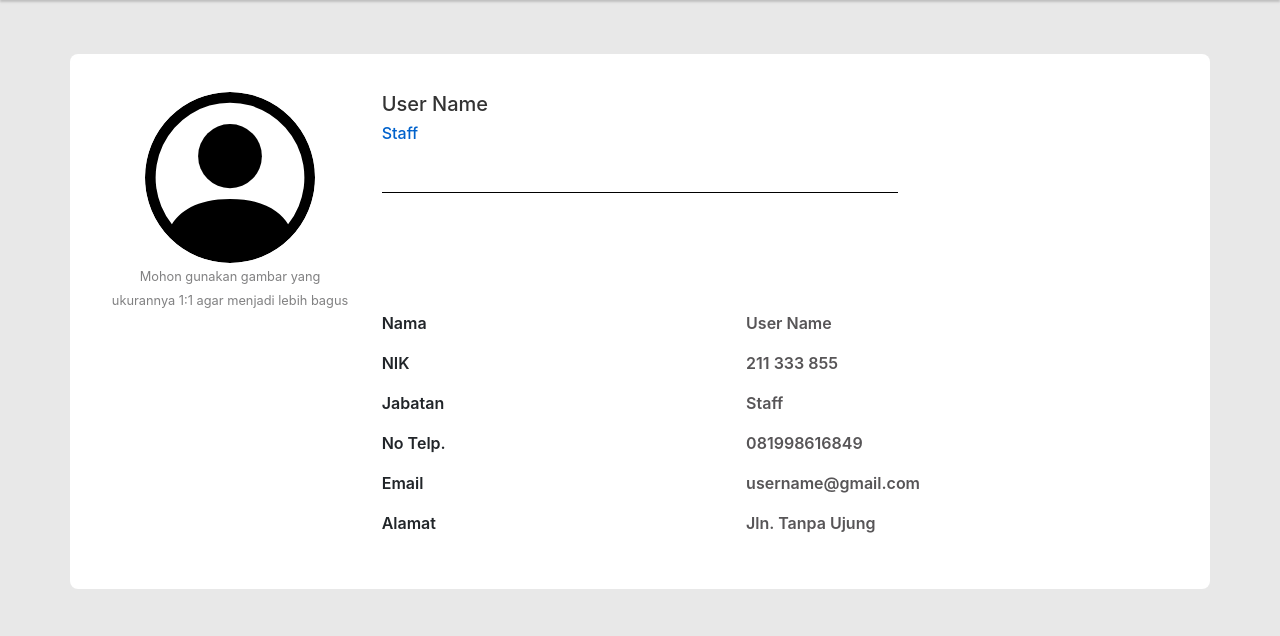
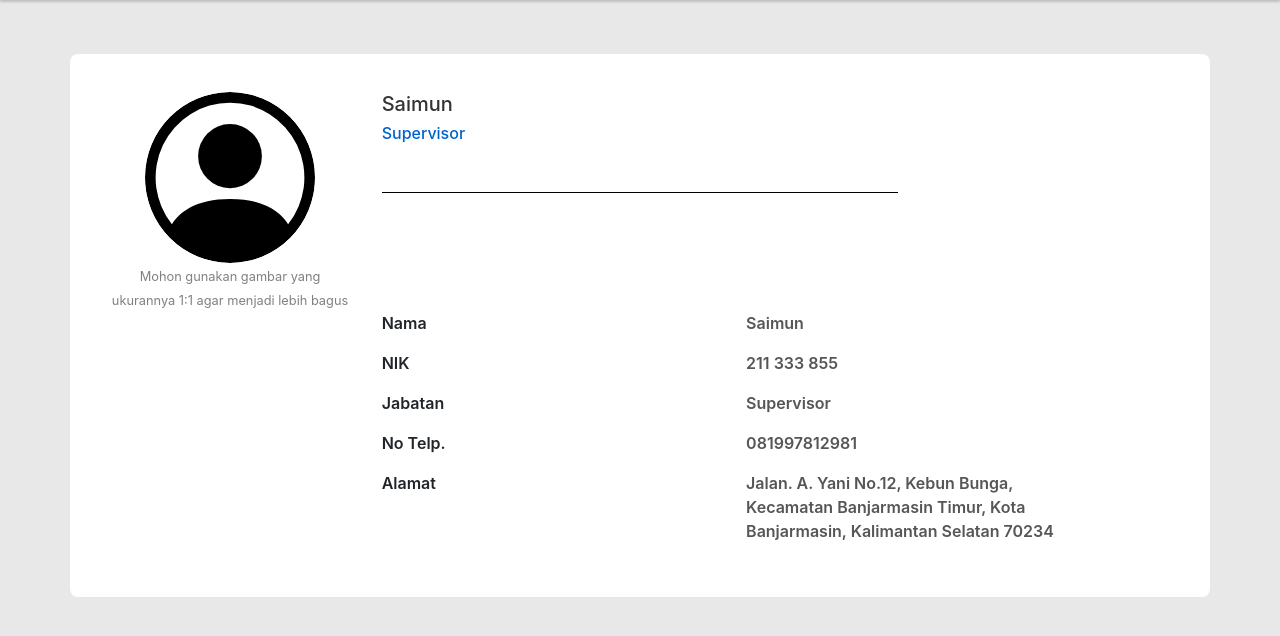
Before and after one commit to rickosong/projek-sekolah, a Django app: page /profil/ in a window 1280 px wide. Shown: the part 66-702 px from the top of the page. Run offline with Django 3.2, Linux system fonts and the light colour scheme; a user stored in the database is signed in; data comes from the database, SQL or seed files in the repository; both versions use the stored data as it was after the commit; some libraries are stand-ins or nearby versions.

Commit message:
membuat model bernama pengguna dan juga freign key bernama jabatan, lalu dihubungkan ke admin.py lalu diimport ke views dan ditampilkan ke profil.html

```diff
--- a/K3Lh_website/admin.py
+++ b/K3Lh_website/admin.py
@@ -1,5 +1,5 @@
 from django.contrib import admin
-from K3Lh_website.models import Kotak, Keadaan
+from K3Lh_website.models import *
 
 # Register your models here.
 class KotakAdmin(admin.ModelAdmin):
@@ -10,3 +10,5 @@ class KotakAdmin(admin.ModelAdmin):
 
 admin.site.register(Kotak, KotakAdmin)
 admin.site.register(Keadaan)
+admin.site.register(Jabatan)
+admin.site.register(Pengguna)
--- a/K3Lh_website/models.py
+++ b/K3Lh_website/models.py
@@ -1,4 +1,5 @@
 from django.db import models
+from django.contrib.auth.models import User
 
 # Create your models here.
 class Keadaan(models.Model):
@@ -15,3 +16,20 @@ class Kotak(models.Model):
 
     def __str__(self):
         return self.lokasi
+
+class Jabatan(models.Model):
+    jabat = models.CharField(max_length=60)
+
+    def __str__(self):
+        return self.jabat
+
+class Pengguna(models.Model):
+    user = models.OneToOneField(User, null=True, on_delete=models.CASCADE)
+    nama = models.CharField(max_length=100, null =True)
+    NIK = models.CharField(max_length=30, null=True)
+    jabatan = models.ForeignKey(Jabatan, on_delete = models.CASCADE, null=True)
+    nomor = models.CharField(max_length=12, null=True)
+    alamat = models.CharField(max_length=300, null=True)
+
+    def __str__(self):
+        return self.nama
--- a/K3Lh_website/views.py
+++ b/K3Lh_website/views.py
@@ -1,5 +1,5 @@
 from django.shortcuts import render, redirect
-from K3Lh_website.models import Kotak
+from K3Lh_website.models import Kotak, Pengguna
 from K3Lh_website.forms import FormKotak
 from django.contrib.auth import authenticate, login, logout
 from django.contrib import messages
@@ -87,4 +87,7 @@ def hapus(request, pk):
 
 @login_required(login_url='login')
 def profil(request):
-    return render(request, 'profil.html')
+    pengguna = Pengguna.objects.all()
+
+    konteks = {'pengguna':pengguna}
+    return render(request, 'Profil.html', konteks)
--- a/templates/profil.html
+++ b/templates/profil.html
@@ -64,10 +64,11 @@
 							<br>
 						</div>
 					</div>
+					{%for Pengguna in pengguna %}
 					<div class="col-md-6">
 						<div class="profile-head">
-							<h5>User Name</h5>
-							<h6>Staff</h6>
+							<h5>{{ Pengguna.nama }}</h5>
+							<h6>{{ Pengguna.jabatan}}</h6>
 							<br>
 							<hr color="black">
 						</div>
@@ -83,7 +84,7 @@
 										<label>Nama</label>
 									</div>
 									<div class="col-md-6">
-										<p>User Name</p>
+										<p>{{ Pengguna.nama }}</p>
 									</div>
 								</div>
 								<div class="row">
@@ -91,7 +92,7 @@
 										<label>NIK</label>
 									</div>
 									<div class="col-md-6">
-										<p>211 333 855</p>
+										<p>{{ Pengguna.NIK}}</p>
 									</div>
 								</div>
 								<div class="row">
@@ -99,7 +100,7 @@
 										<label>Jabatan</label>
 									</div>
 									<div class="col-md-6">
-										<p>Staff</p>
+										<p>{{ Pengguna.jabatan}}</p>
 									</div>
 								</div>
 								<div class="row">
@@ -107,15 +108,7 @@
 										<label>No Telp.</label>
 									</div>
 									<div class="col-md-6">
-										<p>081998616849</p>
-									</div>
-								</div>
-								<div class="row">
-									<div class="col-md-6">
-										<label>Email</label>
-									</div>
-									<div class="col-md-6">
-										<p>username@gmail.com</p>
+										<p>{{ Pengguna.nomor}}</p>
 									</div>
 								</div>
 								<div class="row">
@@ -123,12 +116,13 @@
 										<label>Alamat</label>
 									</div>
 									<div class="col-md-6">
-										<p>Jln. Tanpa Ujung</p>
+										<p>{{ Pengguna.alamat}}</p>
 									</div>
 								</div>
 							</div>
 						</div>
 					</div>
+					{% endfor %}
 				</div>
 			</form>
 		</div>
```
Also changed, not shown: K3Lh_website/migrations/0003_jabatan_pengguna.py (added), K3Lh_website/migrations/0004_pengguna_jabatan.py (added), K3Lh_website/migrations/0005_auto_20210421_1010.py (added), K3Lh_website/migrations/0006_auto_20210421_1018.py (added), db.sqlite3.
